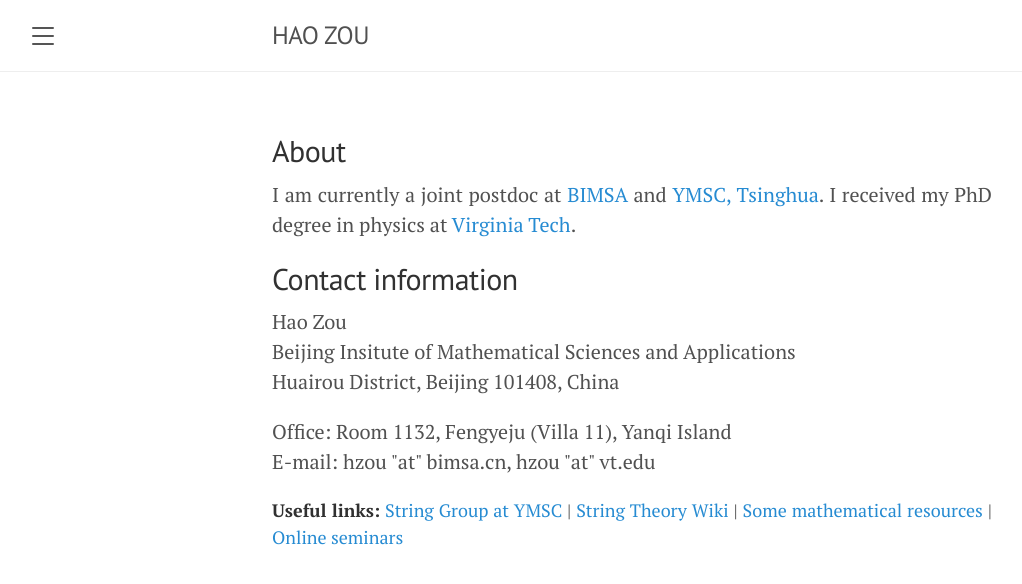
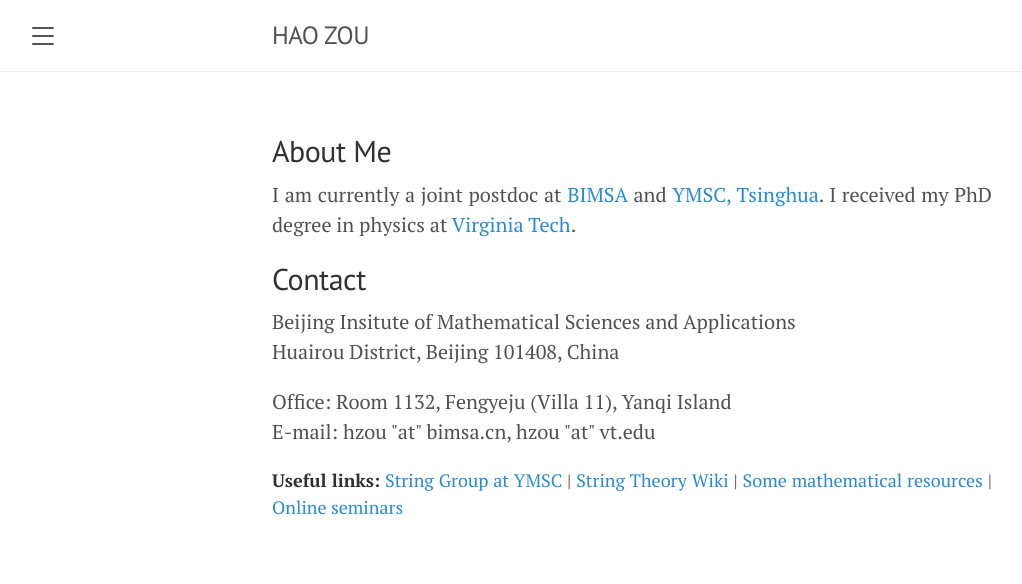
Before and after one commit to hhzou/hhzou.github.io, a Jekyll site: the page built from index.html, in a window 1280 px wide. Shown: the top 584 px of the page, without its empty margins (8-1030 px from the left). Built offline with Jekyll 4.4.1, drawn with Linux system fonts in a browser that asks for light colours.

Commit message:
Update index.html

```diff
--- a/index.html
+++ b/index.html
@@ -5,16 +5,16 @@ title: Homepage
 
 <div class="posts">
 
-  <h2> About </h2>
+  <h2> About Me</h2>
 
   <p>
     I am currently a joint postdoc at <a href="http://www.bimsa.cn" target="_blank" rel="noopener noreferrer">BIMSA</a> and <a href="https://ymsc.tsinghua.edu.cn/cn" target="_blank" rel="noopener noreferrer">YMSC, Tsinghua</a>. I received my PhD degree in physics at <a href="https://www.phys.vt.edu" target="_blank" rel="noopener noreferrer">Virginia Tech</a>.
   </p>
 
 
-  <h2> Contact information </h2>
+  <h2> Contact </h2>
   <p>
-  Hao Zou <br>Beijing Insitute of Mathematical Sciences and Applications <br>Huairou District, Beijing 101408, China
+  Beijing Insitute of Mathematical Sciences and Applications <br>Huairou District, Beijing 101408, China
   </p>
   <p>
   Office: Room 1132, Fengyeju (Villa 11), Yanqi Island <br> E-mail: hzou "at" bimsa.cn, hzou "at" vt.edu
```
